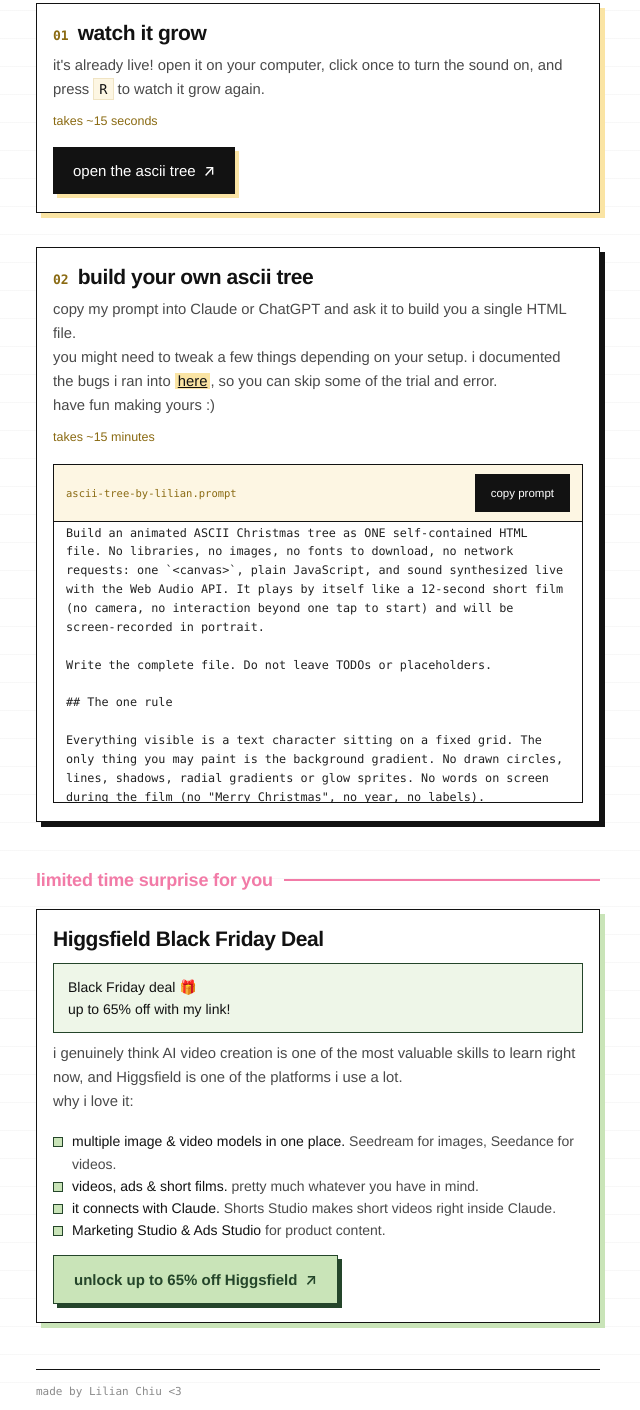
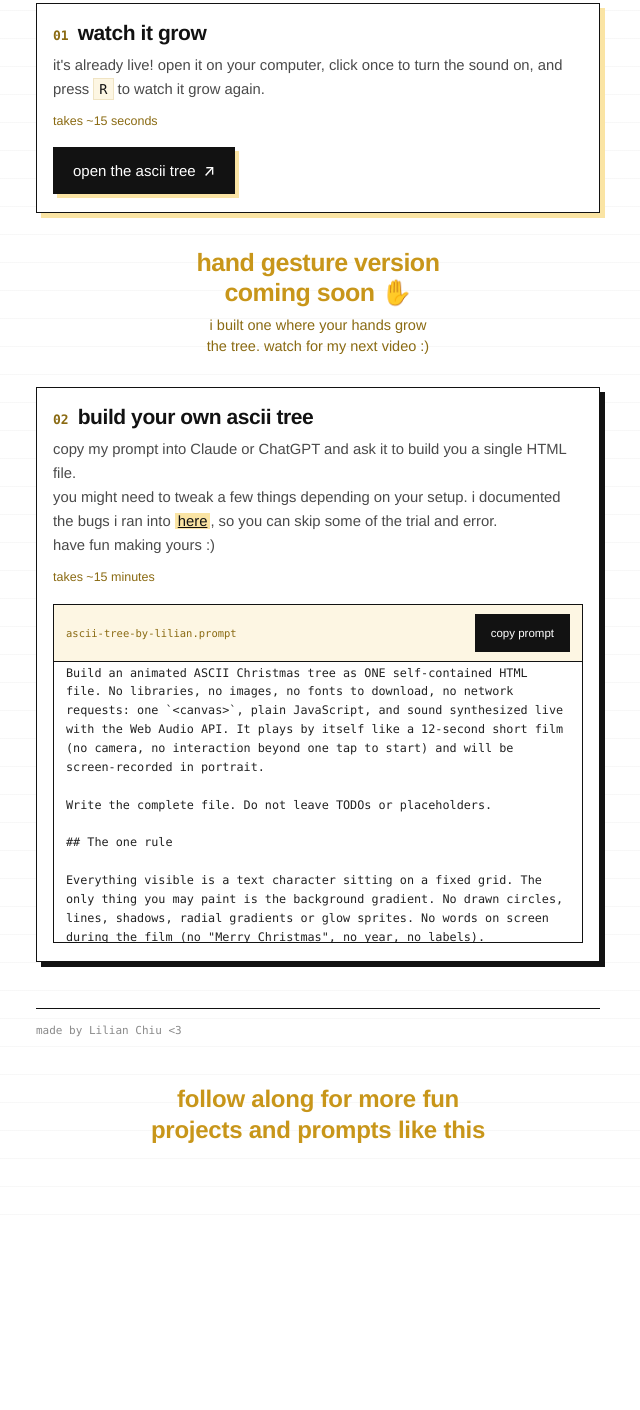
Before and after one commit to lilianchiu7/lilian.world, a plain HTML site: page asciitree/index.html in a window 1280 px wide. Shown: the part 830-2240 px from the top of the page, without its empty margins (322-962 px from the left). After the commit the page ends 2065 px from the top, so only its background shows below. Drawn offline with Linux system fonts and the light colour scheme.

Commit message:
ASCII Tree 落地页:去掉 Higgsfield 黑五,加手势版预告

```diff
--- a/asciitree/index.html
+++ b/asciitree/index.html
@@ -167,6 +167,9 @@
     font-weight:600;font-size:21px;line-height:1.3;letter-spacing:-.01em;
     color:var(--gold);text-decoration:none;text-wrap:balance}
   .cta:hover{color:#A87A10}
+  .soon{margin:34px auto 30px;max-width:30ch;text-align:center;text-wrap:balance}
+  .soon .sb{font-weight:700;font-size:25px;line-height:1.2;letter-spacing:-.02em;color:var(--gold)}
+  .soon .ss{margin-top:8px;font-size:14.5px;line-height:1.45;color:var(--amber)}
   /* ───── 中英切换 ─────
      两份文字都写在页面里,靠 html 的 lang 决定显示哪一份。
      不用 JS 换字符串:那样文字会散在脚本里,以后改文案要翻代码。 */
@@ -278,6 +281,11 @@
     <a class="go" href="play/?auto" id="live"><span data-l="en">open the ascii tree</span><span data-l="zh">打开这棵树</span> <span>↗</span></a>
   </div>
 
+  <div class="soon">
+    <div class="sb"><span data-l="en">hand gesture version coming soon ✋</span><span data-l="zh">手势版马上就来 ✋</span></div>
+    <div class="ss"><span data-l="en">i built one where your hands grow the tree. watch for my next video :)</span><span data-l="zh">我做了一个用手把树变出来的版本,等我下一条视频 :)</span></div>
+  </div>
+
   <div class="opt">
     <div class="oh"><span class="on">02</span><span class="ot" data-l="en">build your own ascii tree</span><span class="ot" data-l="zh">做一棵你自己的 ascii 树</span></div>
     <p class="ob" data-l="en">copy my prompt into Claude or ChatGPT and ask it to build you a single HTML file.<br>
@@ -292,29 +300,6 @@
       <div class="bb"><span class="bn">ascii-tree-by-lilian.prompt</span><button class="cp" id="cp"><span data-l="en">copy prompt</span><span data-l="zh">复制 prompt</span></button></div>
       <div class="bt" id="pt"></div>
     </div>
-  </div>
-
-  <div class="pick surprise"><span>limited time surprise for you</span></div>
-
-  <div class="opt higgs">
-    <div class="oh"><span class="ot" data-l="en">Higgsfield Black Friday Deal</span><span class="ot" data-l="zh">Higgsfield 黑五优惠</span></div>
-    <div class="treat" data-l="en">Black Friday deal 🎁<br>up to <span data-h65="pre">60</span><span data-h65="post" style="display:none">65</span>% off with my link!</div>
-    <div class="treat" data-l="zh">黑五优惠 🎁<br>用我的链接最高省 <span data-h65="pre">60</span><span data-h65="post" style="display:none">65</span>%!</div>
-    <p class="ob" data-l="en">i genuinely think AI video creation is one of the most valuable skills to learn right now, and Higgsfield is one of the platforms i use a lot.<br>why i love it:</p>
-    <p class="ob" data-l="zh">我真心觉得,AI 视频创作是现在最值得学的技能之一,Higgsfield 是我常用的平台之一。<br>我喜欢它的几点:</p>
-    <ul class="why" data-l="en">
-      <li><b>multiple image &amp; video models in one place.</b> Seedream for images, Seedance for videos.</li>
-      <li><b>videos, ads &amp; short films.</b> pretty much whatever you have in mind.</li>
-      <li><b>it connects with Claude.</b> Shorts Studio makes short videos right inside Claude.</li>
-      <li><b>Marketing Studio &amp; Ads Studio</b> for product content.</li>
-    </ul>
-    <ul class="why" data-l="zh">
-      <li><b>一个地方用好几个生图、生视频模型。</b>生图有 Seedream,生视频有 Seedance。</li>
-      <li><b>视频、广告、短片</b>,基本上你想到的都能做。</li>
-      <li><b>能接上 Claude。</b>Shorts Studio 直接在 Claude 里做短视频。</li>
-      <li><b>Marketing Studio 和 Ads Studio</b>,专门做产品内容。</li>
-    </ul>
-    <a class="go higgs" href="https://higgsfield.ai/s/higgsfield-black-friday-best-deals-ig-lilian-chiuuu-ptnwcS" id="higgs" target="_blank" rel="noopener sponsored"><span data-l="en">unlock up to <span data-h65="pre">60</span><span data-h65="post" style="display:none">65</span>% off Higgsfield</span><span data-l="zh">解锁 Higgsfield 最高省 <span data-h65="pre">60</span><span data-h65="post" style="display:none">65</span>%</span> <span>↗</span></a>
   </div>
 
   <div class="foot">made by Lilian Chiu &lt;3</div>
@@ -491,8 +476,6 @@ const REEL = '';
   on('#vf',   'tree-watch-reel');    // 点了视频封面
   on('.who',  'tree-about-me');      // ok but who are you
   on('.cta',  'tree-follow-cta');    // 最底下那句 follow along
-  on('#luna', 'tree-luna-cta');    // Luna Pro 按钮
-  on('#higgs', 'tree-higgsfield-cta'); // Higgsfield 黑五按钮
   const lg = document.getElementById('lang');
   if (lg) lg.addEventListener('click', () =>
     /* 语言切换的监听比这个先注册,所以这里读到的已经是切换后的值 */
@@ -693,16 +676,6 @@ cp.addEventListener('click', async () => {
   });
 })();
 </script>
-<script>
-/* Higgsfield 黑五折扣按日期切:2026-11-16(周一)之前写 60%,当天起写 65%。按美东的日历日算。 */
-(function () {
-  var today = new Intl.DateTimeFormat('en-CA', { timeZone: 'America/New_York' }).format(new Date());
-  var post = today >= '2026-11-16';
-  document.querySelectorAll('[data-h65]').forEach(function (el) {
-    el.style.display = ((el.getAttribute('data-h65') === 'post') === post) ? '' : 'none';
-  });
-})();
-</script>
 <script defer src="https://cloud.umami.is/script.js" data-website-id="08f79d3c-0332-46a7-a521-bf9a4cdc69e4"></script>
 <!-- Cloudflare Web Analytics --><script type='module' src='https://static.cloudflareinsights.com/beacon.min.js' data-cf-beacon='{"token": "6a2212dd2f1246fba139d6b849f663c6"}'></script><!-- End Cloudflare Web Analytics -->
 </body>
```
